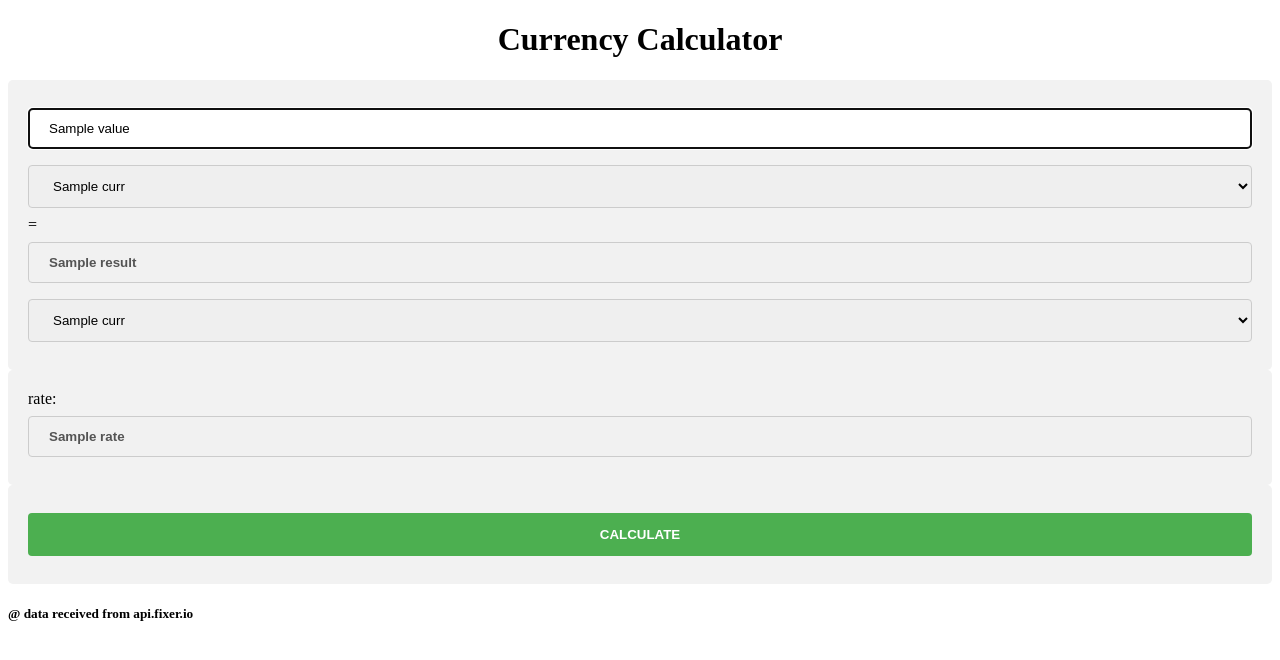
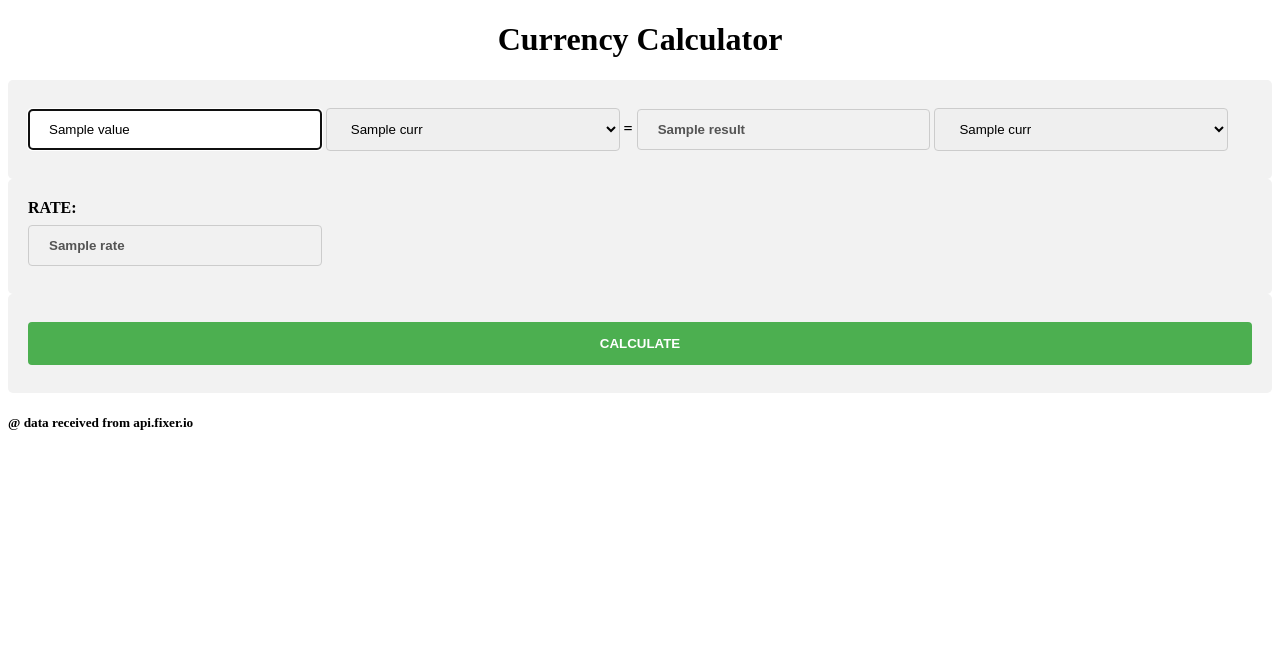
Before and after one commit to amdomanska/CurrencyCalc, a Node server app: template views/mainView.ejs in a window 1280 px wide. Shown: the top 660 px of the page. Run offline with Node 20, Linux system fonts and the light colour scheme; the template is opened without the code that fills it: most values are stand-ins (such as "Sample title", 1, 10 or a date in 2020).

Commit message:
minor style improvement

```diff
--- a/public/style.css
+++ b/public/style.css
@@ -1,5 +1,5 @@
 input[type=text], select {
-    width: 100%;
+    width: 24%;
     padding: 12px 20px;
     margin: 8px 0;
     display: inline-block;
--- a/views/mainView.ejs
+++ b/views/mainView.ejs
@@ -19,7 +19,7 @@
               <option value= "<%= currA %>" selected="selected"><%= currA %></option>
             <% }}); %>
         </select>
-        =
+        <b> = </b>
         <input type="text" name="result" id="result" border="0" value = "<%= result === 0 ? "" : result %>" disabled style="font-weight: bold;"/>
         <select name="currB" id="currB">
           <% currList.forEach(function(v){ %>
@@ -31,7 +31,8 @@
         </select>
       </div>
       <div>
-        <label for="rate">rate: </label>
+        <label for="rate" disabled style="font-weight: bold;"> RATE: </label>
+        <br>
         <input type="text" name="rate" id="rate" border="0" value = "<%= rate === 0 ? "" : rate %>" disabled style="font-weight: bold;"/>
       </div>
       <div>
```
